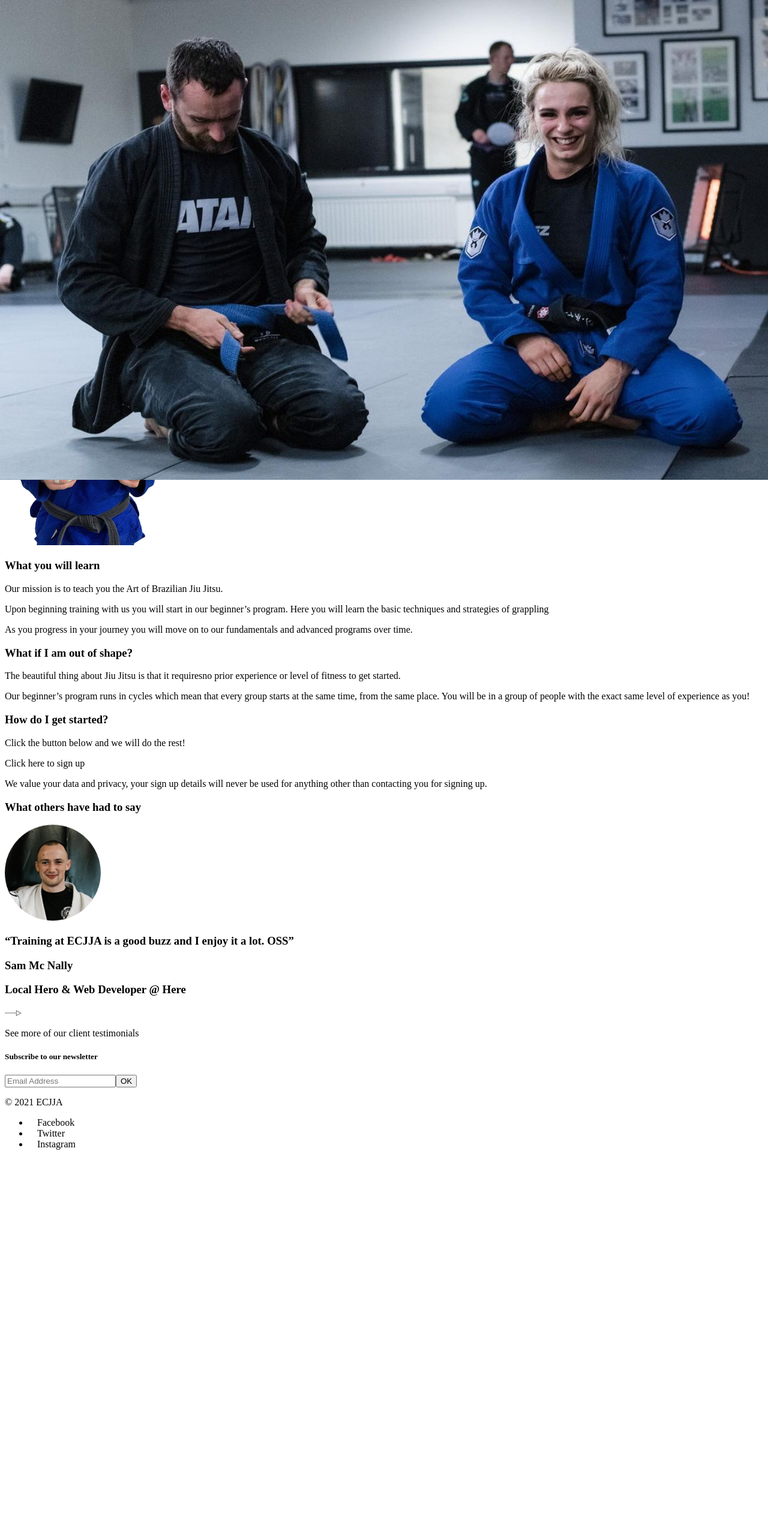
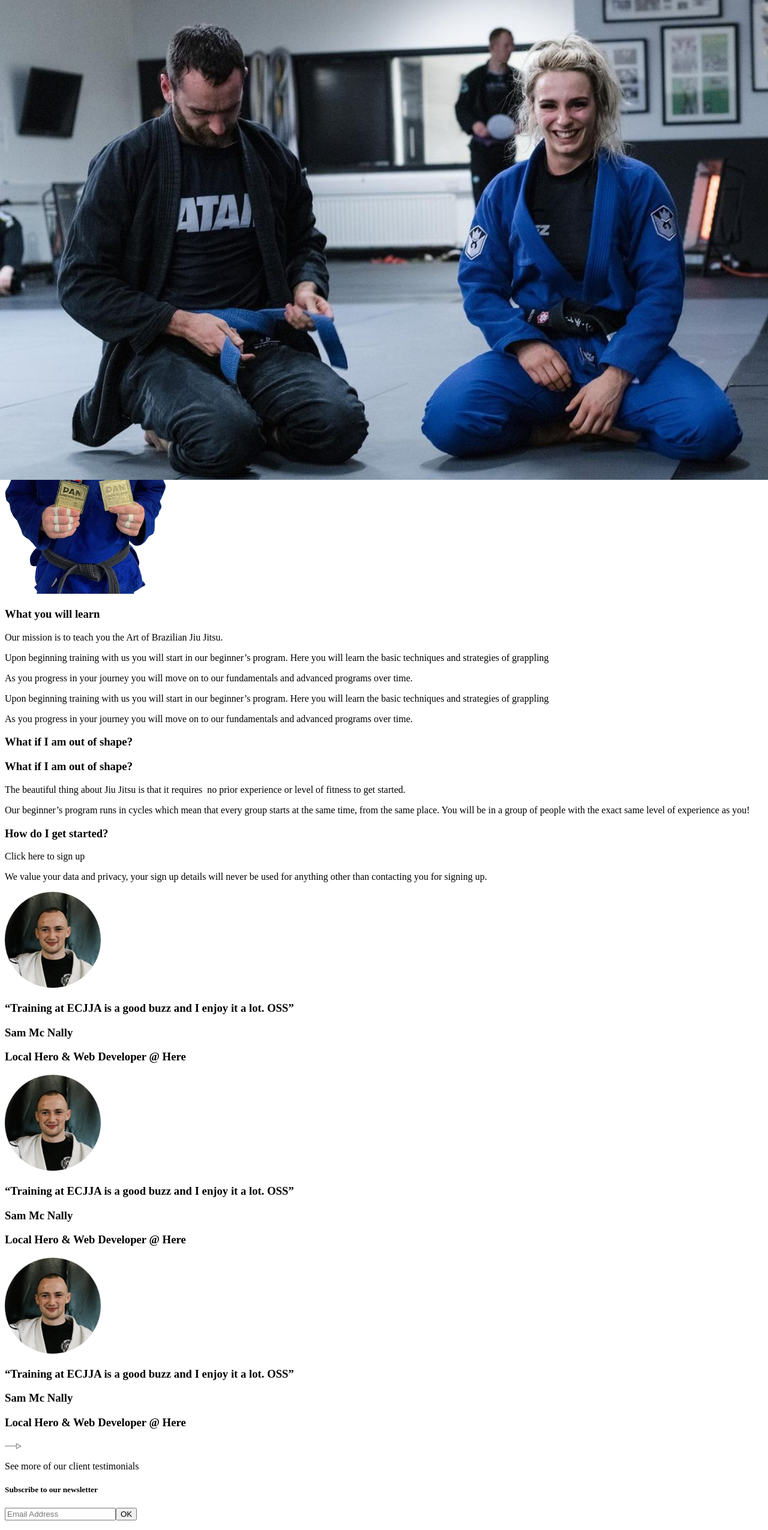
Before and after one commit to slammer1870/ecjja-index, a Next.js app: page / in a window 1280 px wide. Shown: the top 2551 px of the page at 60% size. Before the commit the page ends 1933 px from the top, so only its background shows below. Built offline with nearby package versions, Linux system fonts and the light colour scheme.

Commit message:
add: responsive classes added to all elements
Responsive layout for mobile, tablet, laptop and larger screen

```diff
--- a/components/About.js
+++ b/components/About.js
@@ -4,17 +4,28 @@ import Image from "next/image";
 const About = () => (
   <content>
     <section className="px-4 py-12">
-      <h3 className="text-5xl mb-8 font-light text-left w-10/12">What we do</h3>
-      <card className="flex relative">
-        <div className="w-10/12 h-72 bg-gray-200 p-5">
-          <div className="w-10/12">
-            <p className="mb-8">
-              We are a team of professional athletes led by Brazilian Jiu Jitsu
-              Black Belt, Darragh O’Conaill.
+      <div className="md:flex md:justify-between">
+        <div className="hidden md:block aspect-w-16 aspect-h-9 md:w-6/12 md:pb-56 lg:pb-96 ">
+          <Image
+            src="/teaching.jpeg"
+            alt="Darragh"
+            layout="fill"
+            objectFit="cover"
+          />
+        </div>
+        <card className="flex flex-col relative md:w-5/12 lg:w-1/2 lg:pl-14 xl:pl-32">
+          <h3 className="text-5xl mb-8 font-light text-left md:mb-4 md:text-3xl xl:text-5xl xl:mb-10">
+            What we do
+          </h3>
+          <div className="w-10/12 h-full bg-gray-200 p-5 lg:h-full">
+            <div className="w-10/12 font-light lg:pr-2 2xl:pr-4">
+              <p className="mb-8 md:text-xs md:mb-4 lg:text-base lg:mb-10 xl:text-lg">
+                We are a team of professional athletes led by Brazilian Jiu
+                Jitsu Black Belt, Darragh O’Conaill.
               </p>
-            <p>
-              ECJJA is home to some of the best BJJ Athletes in Europe, located
-              in Monkstown, South County Dublin.
+              <p className="md:text-xs lg:text-base xl:text-lg">
+                ECJJA is home to some of the best BJJ Athletes in Europe,
+                located in Monkstown, South County Dublin.
               </p>
             </div>
           </div>
@@ -22,41 +33,80 @@ const About = () => (
             <Image src="/darragh.png" alt="Darragh" width={269} height={441} />
           </div>
         </card>
+      </div>
     </section>
     <section className="py-12 px-4">
-      <h3 className="text-5xl mb-8 font-light">What you will learn</h3>
-      <p className="mb-8">
+      <div className="md:flex md:justify-between">
+        <div className="md:w-5/12">
+          <h3 className="text-5xl mb-8 font-light md:text-3xl md:mb-4 xl:text-5xl xl:mb-10">
+            What you will learn
+          </h3>
+          <p className="mb-8 md:text-sm md:mb-4 lg:text-base xl:text-lg">
             Our mission is to teach you the Art of Brazilian Jiu Jitsu.
           </p>
-      <div className="aspect-w-16 aspect-h-9 mb-8 ">
-        <Image src="/teaching1.jpeg" alt="Darragh" layout="fill" objectFit="cover" />
+          <div className="hidden md:block md:text-sm lg:text-base xl:text-lg">
+            <p className="mb-8 md:mb-4">
+              Upon beginning training with us you will start in our beginner’s
+              program. Here you will learn the basic techniques and strategies
+              of grappling
+            </p>
+            <p>
+              As you progress in your journey you will move on to our
+              fundamentals and advanced programs over time.
+            </p>
           </div>
+        </div>
+        <div className="aspect-w-16 aspect-h-9 mb-8 md:mb-0 md:w-6/12 md:pb-56 lg:pb-96 ">
+          <Image
+            src="/teaching1.jpeg"
+            alt="Darragh"
+            layout="fill"
+            objectFit="cover"
+          />
+        </div>
+        <div className="md:hidden">
           <p className="mb-8">
             Upon beginning training with us you will start in our beginner’s
             program. Here you will learn the basic techniques and strategies of
             grappling
           </p>
           <p>
-        As you progress in your journey you will move on to our fundamentals and
-        advanced programs over time.
+            As you progress in your journey you will move on to our fundamentals
+            and advanced programs over time.
           </p>
+        </div>
+      </div>
     </section>
     <section className="py-12 px-4">
-      <h3 className="text-5xl mb-8 font-light">What if I am out of shape?</h3>
-      <div className="aspect-w-16 aspect-h-9 mb-8">
-        <Image src="/happy.jpeg" alt="Darragh" layout="fill" />
+      <h3 className="text-5xl mb-8 font-light md:hidden">
+        What if I am out of shape?
+      </h3>
+      <div className="md:flex md:justify-between">
+        <div className="aspect-w-16 aspect-h-9 mb-8 md:mb-0 md:w-6/12 md:pb-56 lg:pb-96 ">
+          <Image
+            src="/happy.jpeg"
+            alt="Darragh"
+            layout="fill"
+            objectFit="cover"
+          />
         </div>
-      <p className="mb-8">
+        <div className="md:w-5/12">
+          <h3 className="hidden md:block text-3xl mb-4 font-light xl:text-5xl xl:mb-10">
+            What if I am out of shape?
+          </h3>
+          <p className="mb-4 md:text-sm lg:text-base xl:text-lg">
             The beautiful thing about Jiu Jitsu is that it requires
             <span className="font-bold">
-          no prior experience or level of fitness to get started.
+              &nbsp; no prior experience or level of fitness to get started.
             </span>
           </p>
-      <p>
-        Our beginner’s program runs in cycles which mean that every group starts
-        at the same time, from the same place. You will be in a group of people
-        with the exact same level of experience as you!
+          <p className="md:text-sm lg:text-base xl:text-lg">
+            Our beginner’s program runs in cycles which mean that every group
+            starts at the same time, from the same place. You will be in a group
+            of people with the exact same level of experience as you!
           </p>
+        </div>
+      </div>
     </section>
   </content>
 );
--- a/components/CallToAction.js
+++ b/components/CallToAction.js
@@ -1,16 +1,18 @@
-import React from "react"
+import React from "react";
 
 const CallToAction = () => (
-    <div className="px-4 py-12 flex flex-col">
-        <h3 className="text-5xl mb-12 font-light">
-            How do I get started?
-        </h3>
-        <p className="mb-8">Click the button below and we will do the rest!</p>
-        <a className="w-full max-w-screen-sm py-2 px-4 bg-blue-400 text-white text-center text-3xl mx-auto mb-8">
-            Click here to sign up
-        </a>
-        <p>We value your data and privacy, your sign up details will never be used for anything other than contacting you for signing up.</p>
-    </div>
-)
+  <div className="px-4 py-12 md:w-96 lg:w-full mx-auto flex flex-col xl:max-w-screen-sm">
+    <h3 className="text-5xl mb-8 font-light md:text-3xl xl:text-5xl xl:mb-10">
+      How do I get started?
+    </h3>
+    <a className="w-full mx-auto py-2 px-4 bg-blue-400 text-white text-center text-xl mb-8 md:text-xl">
+      Click here to sign up
+    </a>
+    <p className="xl:text-xl">
+      We value your data and privacy, your sign up details will never be used
+      for anything other than contacting you for signing up.
+    </p>
+  </div>
+);
 
 export default CallToAction;
--- a/components/Footer.js
+++ b/components/Footer.js
@@ -1,14 +1,14 @@
 import React from "react";
 
 const Footer = () => (
-  <footer className="px-4 py-8 bg-gray-500 flex justify-between">
+  <footer className="px-4 py-8 bg-gray-500 flex justify-between md:px-20 lg:px-40">
     <form className="flex flex-col w-1/2">
       <h5 className="text-white text-sm w-max mb-3">
         Subscribe to our newsletter
       </h5>
       <div className="flex">
         <input
-          class="w-full rounded-l-lg p-1 border-t mr-0 border-b border-l text-grey-400 border-white bg-gray-500 focus:bg-white"
+          class="w-full rounded-l-lg p-1 border-t mr-0 border-b border-l text-grey-400 border-white bg-gray-500 focus:bg-white lg:w-1/3"
           placeholder="Email Address"
         />
         <button class="px-4 rounded-r-lg bg-gray-100 text-black p-2 uppercase border-white border-t border-b border-r">
--- a/components/Hero.js
+++ b/components/Hero.js
@@ -2,21 +2,29 @@ import React from "react";
 import Image from "next/image";
 
 export const Hero = () => (
-  <div className="">
-    <div className="p-4 mb-8">
-      <h1 className="text-5xl font-light tracking-wider uppercase">
+  <div className="md:flex md:py-36 md:justify-between">
+    <div className="p-4 mb-8 md:w-1/2 md:p-0 md:pr-2 xl:pr-6">
+      <h1 className="text-5xl font-light tracking-wider uppercase md:mb-8 md:text-3xl lg:text-5xl">
         East Coast Jiu Jitsu Academy
       </h1>
-    </div>
-    <div className="aspect-w-16 aspect-h-9 h-1/3">
-      <Image src="/academypic.jpeg" layout="fill" />
-      <div className="w-full h-full bg-black opacity-40 flex justify-center items-center">
-        <button className="text-white border py-2 px-4 uppercase">
+      <div className="hidden md:block">
+        <h3 className="text-4xl font-thin md:mb-8 md:text-xl lg:text-4xl">
+          Brazilian Jiu Jitsu in South Dublin
+        </h3>
+        <button className="text-2xl border py-2 px-8 uppercase md:text-sm lg:text-xl">
           Join Now
         </button>
       </div>
     </div>
-    <div className="p-4 mt-8">
+    <div className="aspect-w-16 aspect-h-9 h-1/3 md:w-1/2 md:pb-56 lg:pb-96">
+      <Image src="/academypic.jpeg" layout="fill" objectFit="cover" />
+      <div className="w-full h-full bg-black opacity-40 flex justify-center items-center">
+        <button className="text-white border py-2 px-4 uppercase md:hidden">
+          Join Now
+        </button>
+      </div>
+    </div>
+    <div className="p-4 mt-8 md:hidden">
       <h3 className="text-4xl font-thin">
         Brazilian Jiu Jitsu in South Dublin
       </h3>
--- a/components/Layout.js
+++ b/components/Layout.js
@@ -14,7 +14,7 @@ const Layout = ({ children }) => {
         <link rel="icon" href="/favicon.ico" />
       </Head>
       <Navbar />
-      <div className="lg:mx-40">
+      <div className="md:mx-20 lg:mx-40">
         <main>{children}</main>
       </div>
       <Footer />
--- a/components/Navbar.js
+++ b/components/Navbar.js
@@ -1,8 +1,8 @@
 import React from "react";
 
 const Navbar = () => (
-  <nav className="p-4 flex justify-between items-center lg:mx-20">
-    <logo>
+  <nav className="p-4 w-screen flex justify-between items-center md:px-20 lg:px-40">
+    <logo className="w-1/4">
       <svg
         xmlns="http://www.w3.org/2000/svg"
         width="37.068"
@@ -2340,8 +2340,8 @@ const Navbar = () => (
         </g>
       </svg>
     </logo>
-    <menu>
-      <burger>
+    <menu className="w-1/3 md:w-full lg:w-2/3 xl:w-1/2 flex justify-end">
+      <burger className="md:hidden">
         <svg
           xmlns="http://www.w3.org/2000/svg"
           width="30"
@@ -2377,16 +2377,41 @@ const Navbar = () => (
           />
         </svg>
       </burger>
-      <ul className="hidden">
-        <li>
-          <ul>
-            <li></li>
-            <li></li>
+      <ul className="hidden md:flex w-full justify-between items-center font-light">
+        <li className="flex items-center jutify-center">
+          <span>Programs</span>
+          <svg
+            xmlns="http://www.w3.org/2000/svg"
+            width="10"
+            height="15"
+            viewBox="0 0 19 10"
+            className="ml-2"
+          >
+            <g
+              id="Polygon_2"
+              data-name="Polygon 2"
+              transform="translate(19 12) rotate(180)"
+              fill="#707070"
+            >
+              <path
+                d="M 17.96645355224609 11.5 L 1.033547043800354 11.5 L 9.5 0.8055331707000732 L 17.96645355224609 11.5 Z"
+                stroke="none"
+              />
+              <path
+                d="M 9.5 1.611079216003418 L 2.067104339599609 11 L 16.93289566040039 11 L 9.5 1.611079216003418 M 9.5 0 L 19 12 L 0 12 L 9.5 0 Z"
+                stroke="none"
+                fill="#707070"
+              />
+            </g>
+          </svg>
+          <ul className="hidden">
+            <li>Adults</li>
+            <li>Kids</li>
           </ul>
         </li>
-        <li></li>
-        <li></li>
-        <li></li>
+        <li>Timetable</li>
+        <li>ECJJA Online</li>
+        <li className="bg-gray-400 px-2 py-1 text-white">Contact Us</li>
       </ul>
     </menu>
   </nav>
--- a/components/Testimonials.js
+++ b/components/Testimonials.js
@@ -4,8 +4,8 @@ import Image from "next/image";
 const Testimonials = () => {
   return (
     <section className="py-12 px-4">
-      <h3 className="text-5xl mb-12 font-light">What others have had to say</h3>
-      <card className="flex flex-col bg-white mb-12">
+      <div className="flex justify-between mb-32">
+        <card className="flex flex-col bg-white md:w-6/12 md:mr-2 lg:3/12">
           <div className="flex justify-center ">
             <Image
               src="/samtestimonial.png"
@@ -26,12 +26,56 @@ const Testimonials = () => {
             </div>
           </div>
         </card>
-      <div className="flex items-center justify-around">
+        <card className="hidden md:block flex flex-col bg-white md:w-6/12 md:ml-2 lg:3/12 lg:mr-2">
+          <div className="flex justify-center ">
+            <Image
+              src="/samtestimonial.png"
+              width={160}
+              height={160}
+              className="rounded-full z-10"
+            />
+          </div>
+          <div className="bg-gray-100 p-6 -mt-20 min-h-full h-96 relative">
+            <h3 className="text-2xl font-thin pt-20">
+              “Training at ECJJA is a good buzz and I enjoy it a lot. OSS”
+            </h3>
+            <div className="bottom-0 absolute">
+              <h3 className="text-2xl font-bold my-4">Sam Mc Nally</h3>
+              <h3 className="text-2xl font-light my-4">
+                Local Hero &amp; Web Developer @ Here
+              </h3>
+            </div>
+          </div>
+        </card>
+        <card className="hidden lg:block flex flex-col bg-white md:w-6/12 lg:3/12 lg:ml-2">
+          <div className="flex justify-center ">
+            <Image
+              src="/samtestimonial.png"
+              width={160}
+              height={160}
+              className="rounded-full z-10"
+            />
+          </div>
+          <div className="bg-gray-100 p-6 -mt-20 min-h-full h-96 relative">
+            <h3 className="text-2xl font-thin pt-20">
+              “Training at ECJJA is a good buzz and I enjoy it a lot. OSS”
+            </h3>
+            <div className="bottom-0 absolute">
+              <h3 className="text-2xl font-bold my-4">Sam Mc Nally</h3>
+              <h3 className="text-2xl font-light my-4">
+                Local Hero &amp; Web Developer @ Here
+              </h3>
+            </div>
+          </div>
+        </card>
+      </div>
+      <div className="flex items-center justify-center mx-auto">
         <svg
           xmlns="http://www.w3.org/2000/svg"
           width="27.967"
           height="10.217"
           viewBox="0 0 27.967 10.217"
+          className="mr-2"
         >
           <line
             id="Line_4"
@@ -59,7 +103,7 @@ const Testimonials = () => {
             />
           </g>
         </svg>
-        <p className="underline">See more of our client testimonials</p>
+        <p className="border-b border-gray-800">See more of our client testimonials</p>
       </div>
     </section>
   );
```
Also changed, not shown: public/teaching.jpeg (added). Lines whose indentation alone changed are shown as unchanged.
